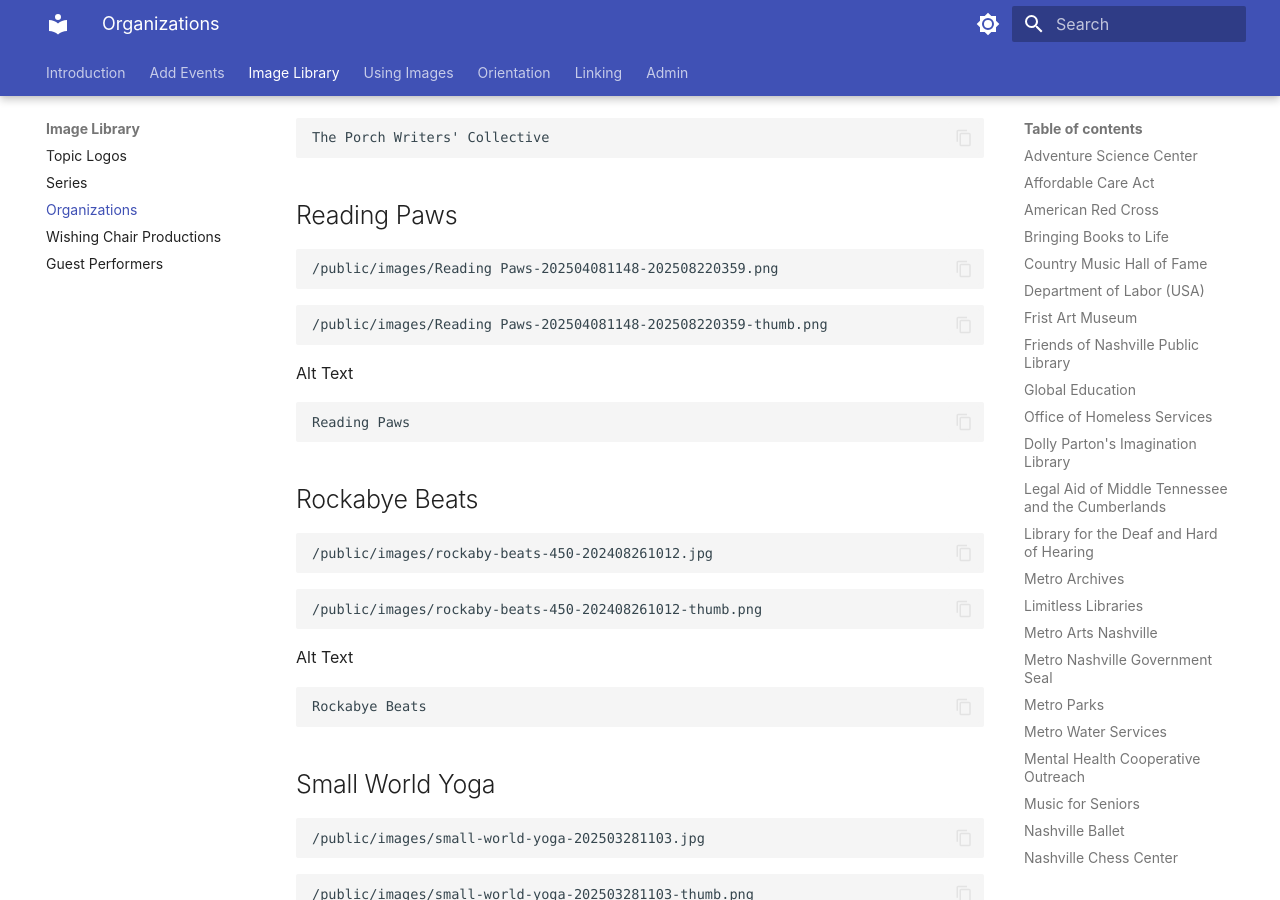
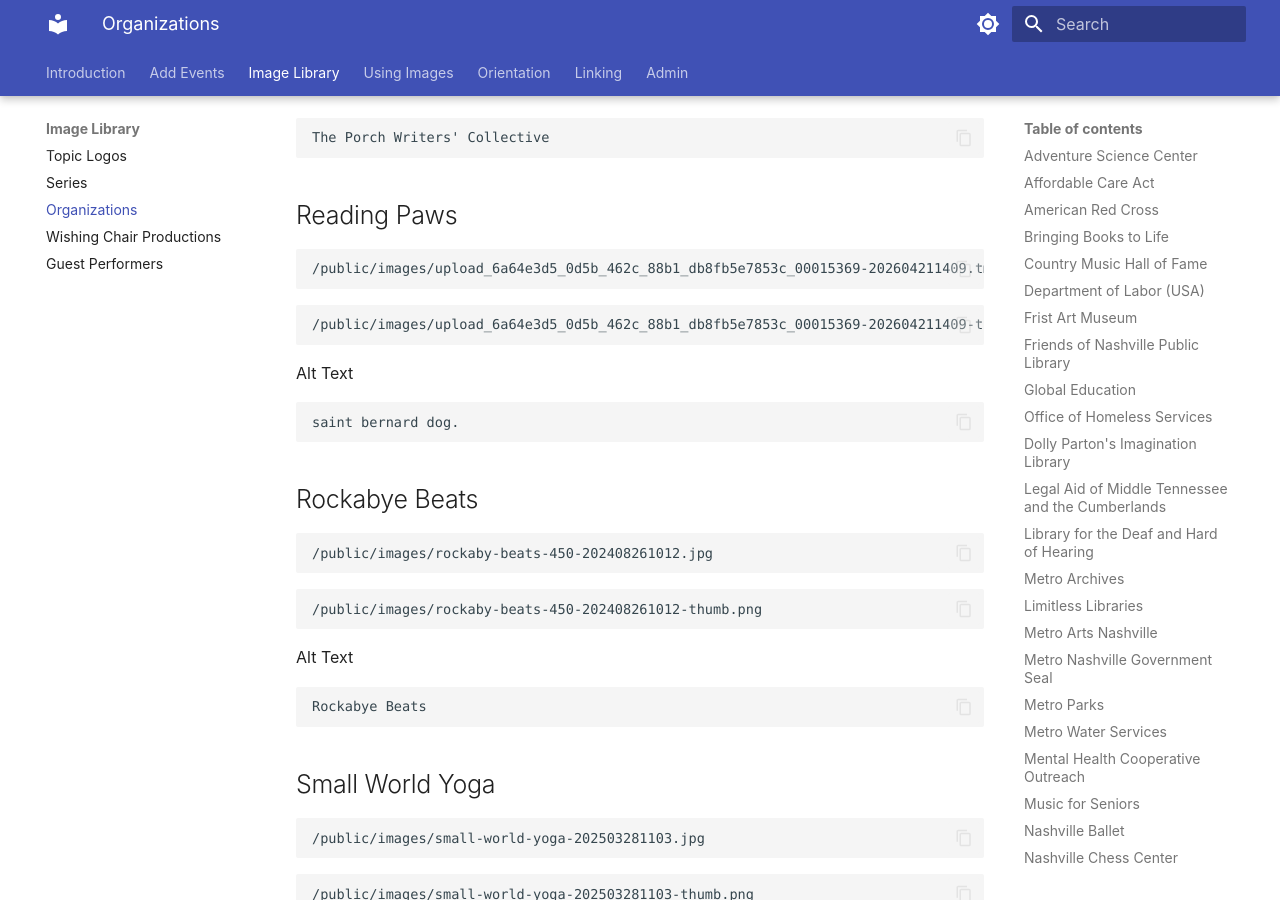
Before and after one commit to Nashville-Public-Library/bedework-docs, an MkDocs documentation site: the page built from docs/image-library/organizations.md, in a window 1280 px wide and 900 px high, scrolled down 10611 px. Built offline with MkDocs 1.6.1 and Material for MkDocs 9.7.7, drawn with Linux system fonts in a browser that asks for light colours.

````diff
--- a/docs/image-library/organizations.md
+++ b/docs/image-library/organizations.md
@@ -598,17 +598,17 @@ The Porch Writers' Collective
 ## Reading Paws
 
 ```text
-/public/images/Reading Paws-202504081148-202508220359.png
+/public/images/upload_6a64e3d5_0d5b_462c_88b1_db8fb5e7853c_00015369-202604211409.tmp
 ```
 
 ```text
-/public/images/Reading Paws-202504081148-202508220359-thumb.png
+/public/images/upload_6a64e3d5_0d5b_462c_88b1_db8fb5e7853c_00015369-202604211409-thumb.png
 ```
 
  Alt Text
 
 ```text
-Reading Paws
+saint bernard dog.
 ```
 
 ## Rockabye Beats
````
